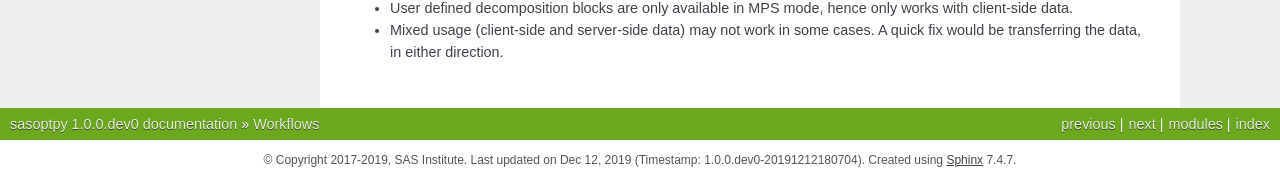
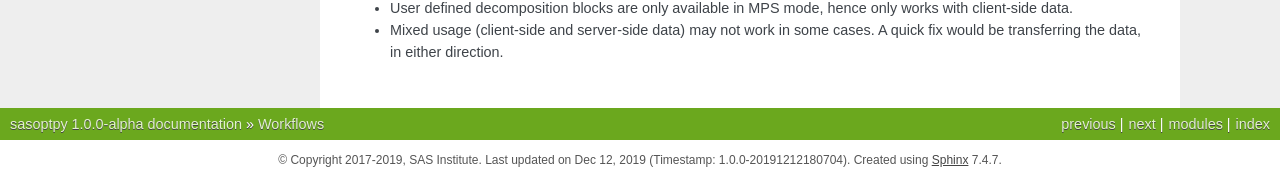
Before and after one commit to sassoftware/sasoptpy, a Sphinx documentation site: the page built from doc/workflow.rst, in a window 1280 px wide and 900 px high, scrolled down 3800 px. Shown: the part 720-897 px from the top of the window. Built offline with Sphinx 7.4.7, drawn with Linux system fonts in a browser that asks for light colours; formulas are drawn with MathJax 3; some of the changed text lies outside the part shown.

Commit message:
Doc changes cont'd

```diff
--- a/doc/conf.py
+++ b/doc/conf.py
@@ -74,9 +74,9 @@
 # built documents.
 #
 # The short X.Y version.
-version = '1.0.0.dev0'
+version = '1.0.0'
 # The full version, including alpha/beta/rc tags.
-release = '1.0.0.dev0'
+release = '1.0.0-alpha'
 
 # The language for content autogenerated by Sphinx. Refer to documentation
 # for a list of supported languages.
--- a/doc/whatsnew.rst
+++ b/doc/whatsnew.rst
@@ -22,6 +22,7 @@
 Changes
 +++++++
 
+- Experimental RESTful API is dropped
 - `get_obj_by_name` function is removed
 
 Bug Fixes
@@ -70,8 +71,7 @@
 +++++
 
 - A Jupyter notebook example of the Diet Problem is added
-- A new example is added to show usage of experiment RESTful API:
-  :ref:`Knapsack <examples/rest_knapsack>`
+- A new example is added to show usage of experiment RESTful API
 - Unit tests are added for development repository
 - CD/CI integration is added for the development repository on Gitlab
 - Generated models can be checked using the hash values inside tests.responses
--- a/doc/workflow.rst
+++ b/doc/workflow.rst
@@ -97,7 +97,7 @@
 .. ipython:: python
 
    # Variables
-   get = m.add_variables(ITEMS, name='get', vartype=so.INT)
+   get = m.add_variables(ITEMS, name='get', vartype=so.INT, lb=0)
 
    # Constraints
    m.add_constraints((get[i] <= limit[i] for i in ITEMS), name='limit_con');
@@ -180,10 +180,10 @@
    limit = m.add_parameter(ITEMS, name='limit')
    m.include(read_data(
       table=cas_table, index={'target':ITEMS, 'key': 'item'},
-      columns=[value, weight, limit])
+      columns=[value, weight, limit]))
 
    # Variables
-   get = m.add_variables(ITEMS, name='get', vartype=so.INT)
+   get = m.add_variables(ITEMS, name='get', vartype=so.INT, lb=0)
 
    # Constraints
    m.add_constraints((get[i] <= limit[i] for i in ITEMS), name='limit_con');
--- a/doc/workspaces.rst
+++ b/doc/workspaces.rst
@@ -1,7 +1,7 @@
 
 .. currentmodule:: sasoptpy
 
-.. _models:
+.. _workspaces:
 
 Workspaces
 ==========
```
Also changed, not shown: 1 other file.
